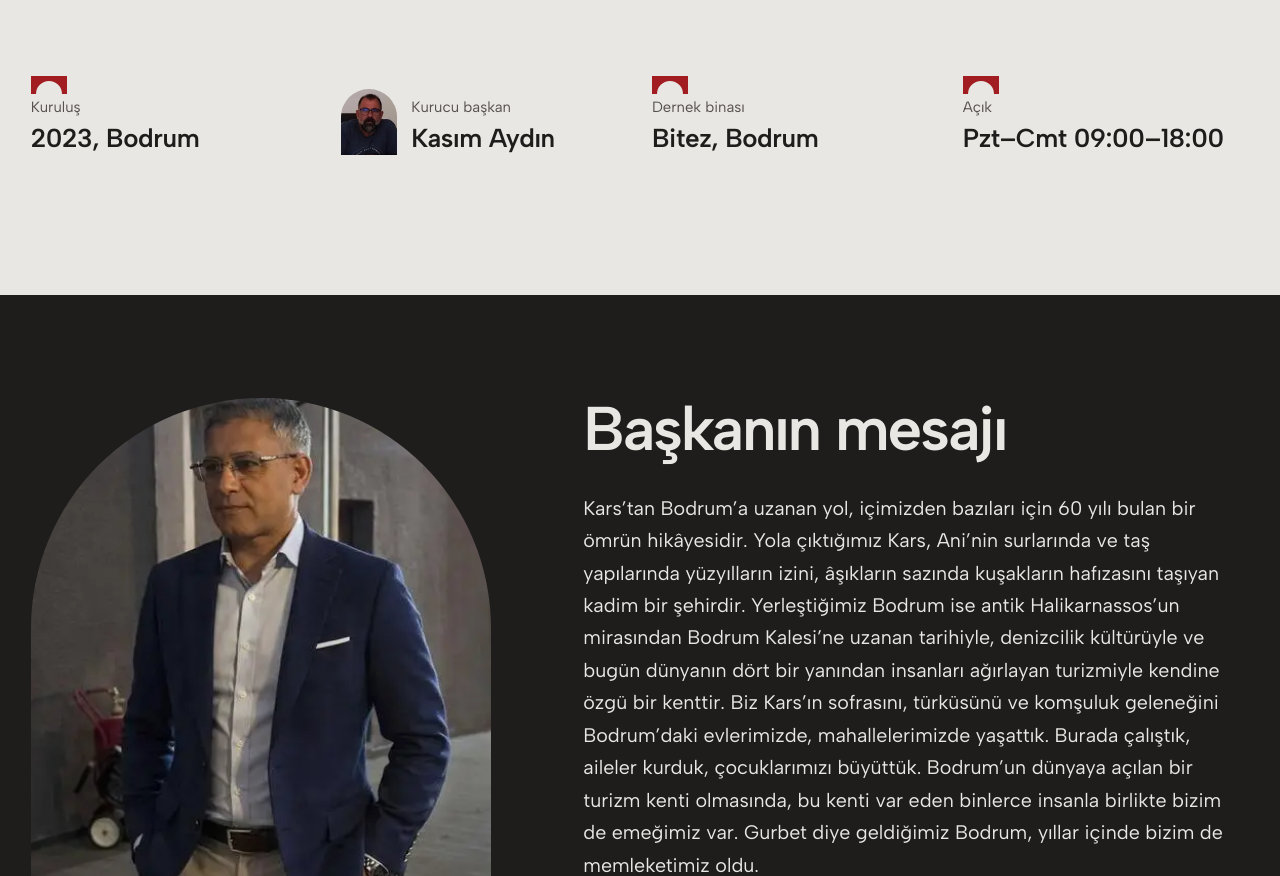
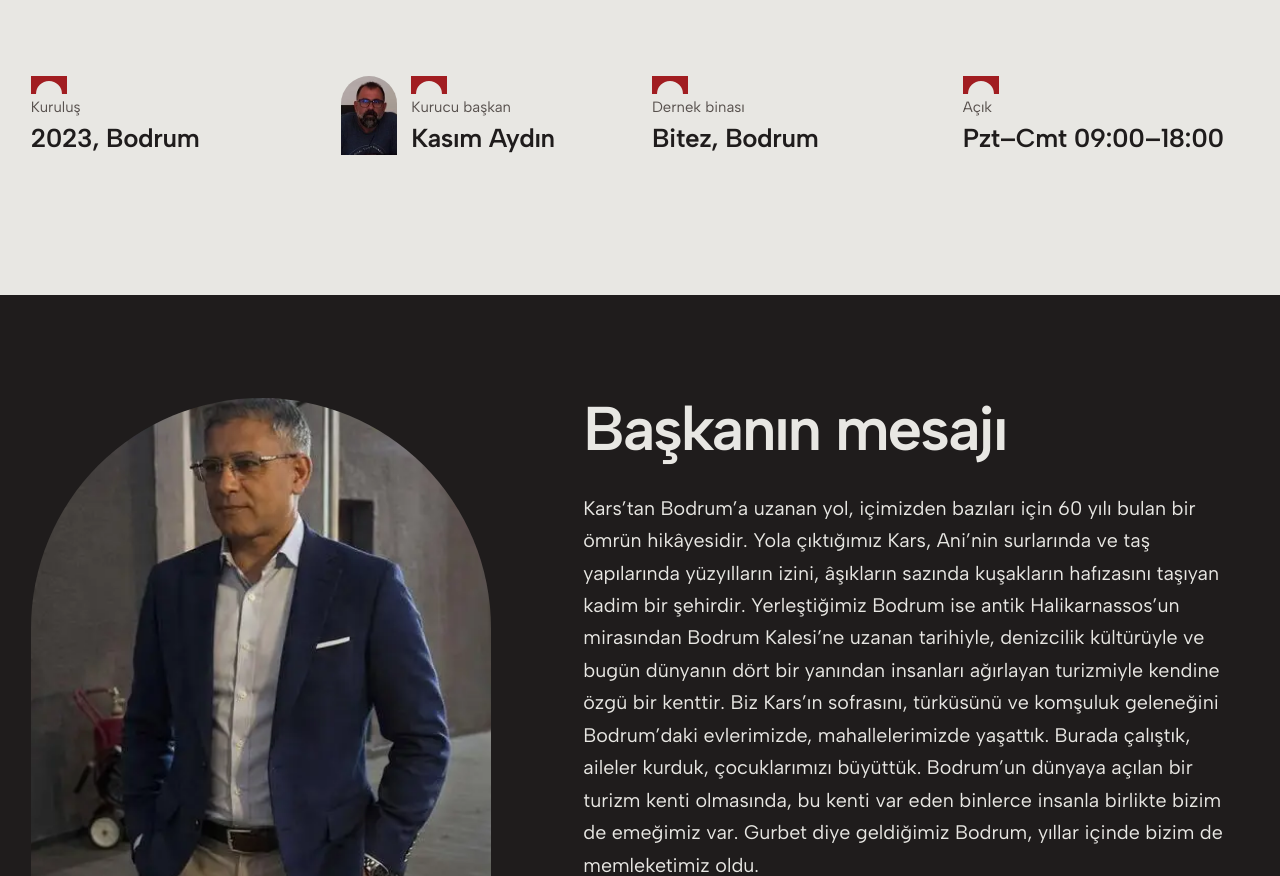
Before and after one commit to dagdelenbatu14-pixel/bodrum-karslilar-dernegi, a plain HTML site: page index.html in a window 1280 px wide. Shown: the part 1415-2291 px from the top of the page. Drawn offline with Linux system fonts and the light colour scheme.

Commit message:
Kurucu başkan kutusu diğerleriyle hizalandı, köprü işareti eklendi
Co-Authored-By: Claude Opus 5.5 <noreply@anthropic.com>

```diff
--- a/index.html
+++ b/index.html
@@ -140,12 +140,9 @@ p{max-width:62ch;text-wrap:pretty}
 .biz .body p:first-child{font-size:var(--step-lead);line-height:1.4;letter-spacing:-.01em}
 .biz dl{grid-column:1/-1;display:grid;grid-template-columns:repeat(4,minmax(0,1fr));gap:24px;margin-top:clamp(24px,3vw,40px)}
 .biz dl div{padding-top:20px;background:var(--kemer-ust) top left/36px 18px no-repeat}
-.biz dl .kisi{padding-top:0;background:none;display:grid;grid-template-columns:56px 1fr;grid-template-rows:1fr auto auto;column-gap:14px}
-.biz .kisi dd{display:contents}
-.biz .kisi dt{grid-column:2;grid-row:2}
-.biz .kisi .ad{grid-column:2;grid-row:3;font-weight:600;font-size:var(--step-lead);letter-spacing:-.015em;line-height:1.25;margin-top:4px}
-.biz .kisi picture{grid-column:1;grid-row:1/4;align-self:end;width:56px;height:66px;border-radius:var(--arch);overflow:hidden;background:var(--surface)}
-.biz .kisi img{width:100%;height:100%;object-fit:cover;object-position:50% 0}
+.biz dl .kisi{position:relative;padding-left:70px;background-position:70px 0}
+.biz .kisi picture{position:absolute;left:0;top:0;bottom:0;width:56px;border-radius:var(--arch);overflow:hidden;background:var(--surface)}
+.biz .kisi img{width:100%;height:100%;object-fit:cover;object-position:50% 25%}
 .biz dt{font-size:var(--step-small);color:var(--muted)}
 .biz dd{font-weight:600;font-size:var(--step-lead);letter-spacing:-.015em;line-height:1.25;margin-top:4px}
 
```
